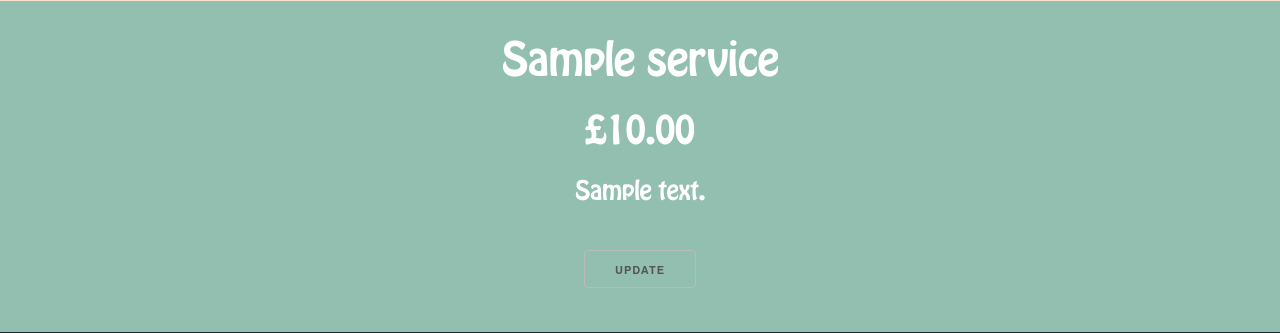
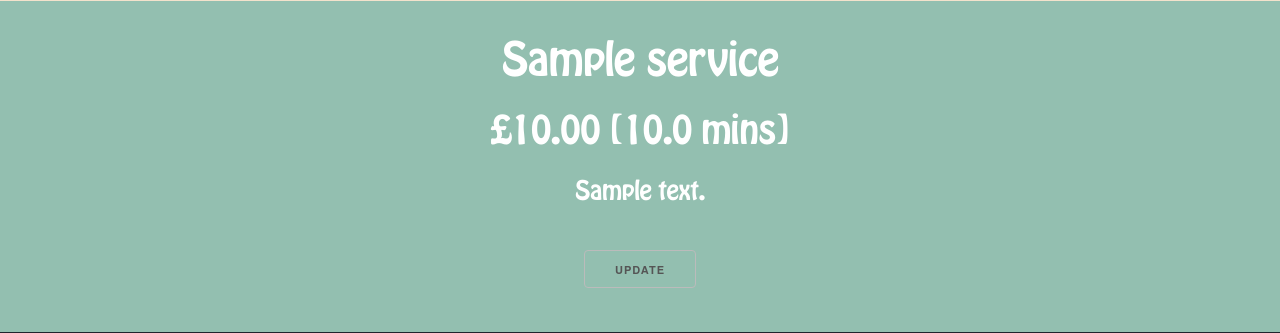
Before and after one commit to ajrlewis/w4lkies_app, a Flask app: page /dashboard/services/ in a window 1280 px wide. Shown: the part 964-1297 px from the top of the page. Run offline with Flask 3, Linux system fonts and the light colour scheme; a user stored in the database is signed in; tables that the repository leaves empty hold one stand-in row (values such as "Sample post"); parts of the project's set-up code (start-up, migrations or seed data) failed here and were passed over; some libraries are stand-ins or nearby versions.

Commit message:
Added duration

```diff
--- a/templates/dashboard/service.html
+++ b/templates/dashboard/service.html
@@ -89,7 +89,7 @@
     {% for service in services %}
       <div class="container">
         <h2>{{ service.name }}</h2>
-        <h3>{{ "£%0.2f" | format(service.price | float) }}</h3>
+        <h3>{{ "£%0.2f" | format(service.price | float) }} [{{ service.duration }} mins]</h3>
         <h5>{{ service.description }}</h5>
       </div>
       <div class="container">
```
